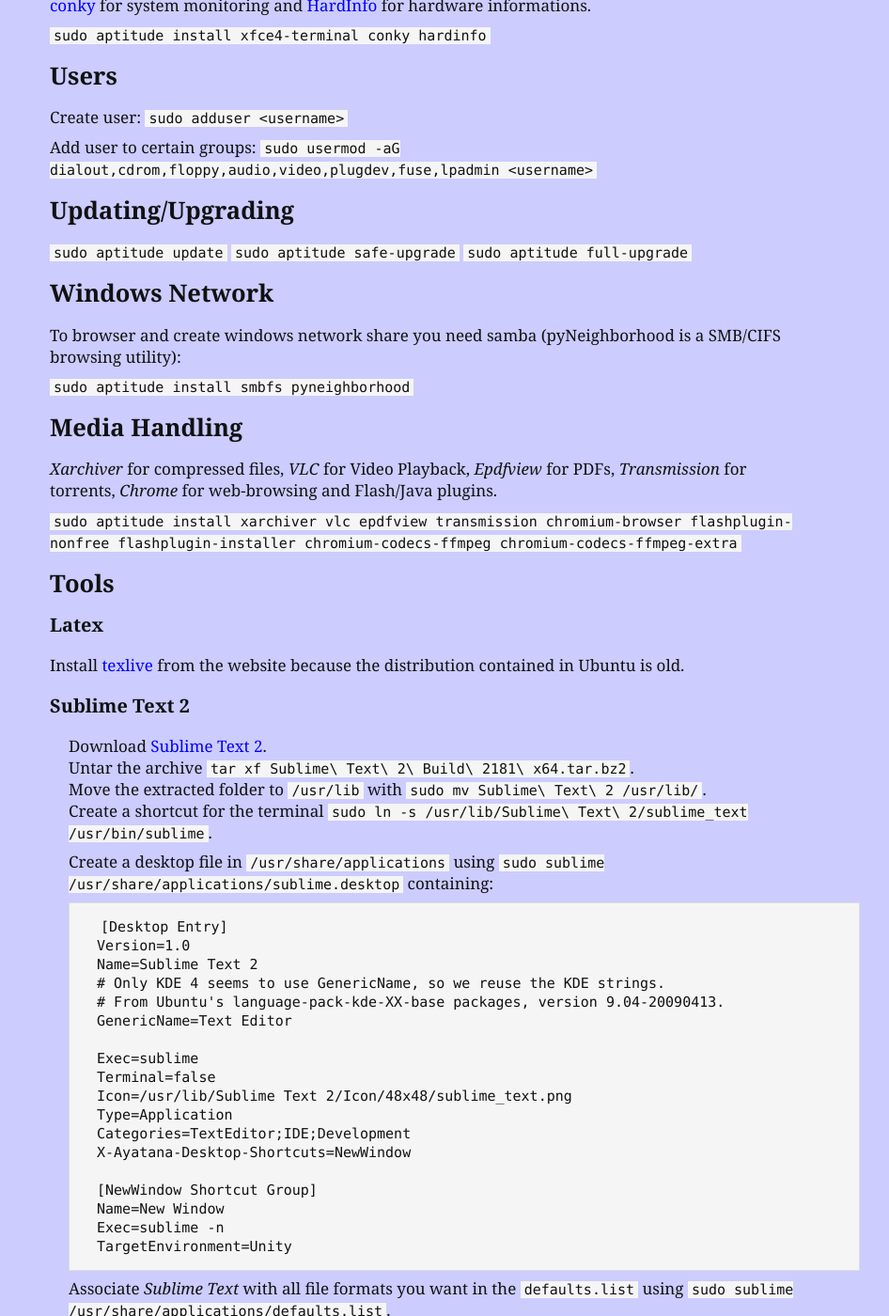
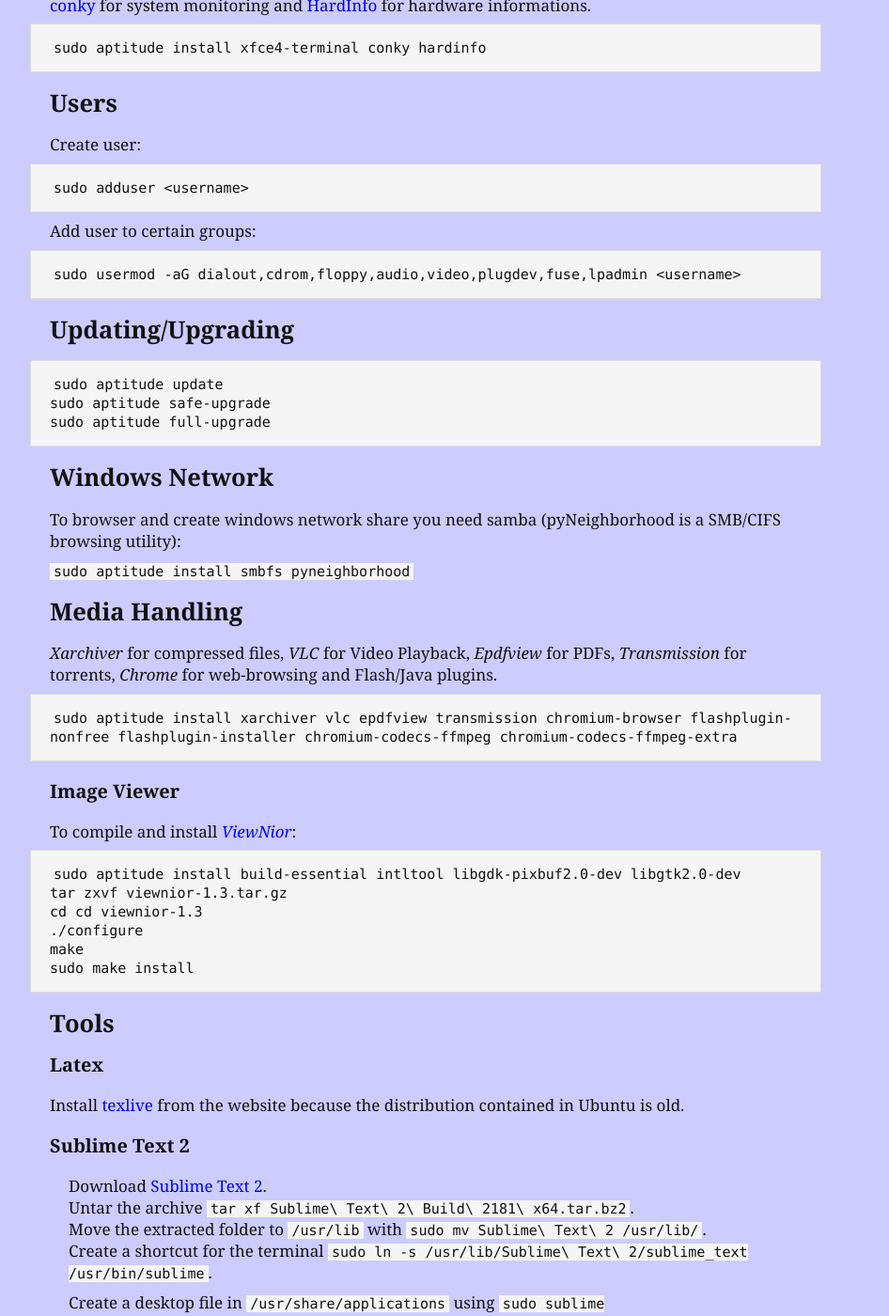
Before and after one commit to zdxerr/zdxerr.github.com, a Jekyll site: the page built from _posts/2012-09-08-ubuntu-minimal.markdown, in a window 1280 px wide and 1400 px high, scrolled down 358 px. Shown: the whole window at 94% size, without its empty margins (187-1133 px from the left). Built offline with Jekyll 4.4.1, drawn with Linux system fonts in a browser that asks for light colours; Markdown is read by kramdown in place of the engine named in the settings; some of the changed text lies outside the part shown.

Commit message:
Added viewnior.

```diff
--- a/_posts/2012-09-08-ubuntu-minimal.markdown
+++ b/_posts/2012-09-08-ubuntu-minimal.markdown
@@ -16,21 +16,23 @@
 
 [conky](http://conky.sourceforge.net/) for system monitoring and [HardInfo](http://hardinfo.berlios.de/) for hardware informations.
 
-`sudo aptitude install xfce4-terminal conky hardinfo`
+    sudo aptitude install xfce4-terminal conky hardinfo
 
 ## Users
 
 Create user:
-`sudo adduser <username>`
+
+    sudo adduser <username>
 
 Add user to certain groups:
-`sudo usermod -aG dialout,cdrom,floppy,audio,video,plugdev,fuse,lpadmin <username>`
+
+    sudo usermod -aG dialout,cdrom,floppy,audio,video,plugdev,fuse,lpadmin <username>
 
 ## Updating/Upgrading
 
-`sudo aptitude update`
-`sudo aptitude safe-upgrade`
-`sudo aptitude full-upgrade`
+    sudo aptitude update
+    sudo aptitude safe-upgrade
+    sudo aptitude full-upgrade
 
 ## Windows Network
 
@@ -42,7 +44,19 @@
 
 _Xarchiver_ for compressed files, _VLC_ for Video Playback, _Epdfview_ for PDFs, _Transmission_ for torrents, _Chrome_ for web-browsing and Flash/Java plugins.
 
-`sudo aptitude install xarchiver vlc epdfview transmission chromium-browser flashplugin-nonfree flashplugin-installer chromium-codecs-ffmpeg chromium-codecs-ffmpeg-extra`
+    sudo aptitude install xarchiver vlc epdfview transmission chromium-browser flashplugin-nonfree flashplugin-installer chromium-codecs-ffmpeg chromium-codecs-ffmpeg-extra
+
+### Image Viewer
+
+To compile and install _[ViewNior](http://xsisqox.github.com/Viewnior/download.html)_:
+
+    sudo aptitude install build-essential intltool libgdk-pixbuf2.0-dev libgtk2.0-dev
+    tar zxvf viewnior-1.3.tar.gz
+    cd cd viewnior-1.3
+    ./configure
+    make
+    sudo make install
+
 
 ## Tools
 
@@ -78,3 +92,7 @@
         TargetEnvironment=Unity
 
 6. Associate _Sublime Text_ with all file formats you want in the `defaults.list` using `sudo sublime /usr/share/applications/defaults.list`.
+
+### Development
+
+    sudo aptitude install haskell-platform
```
